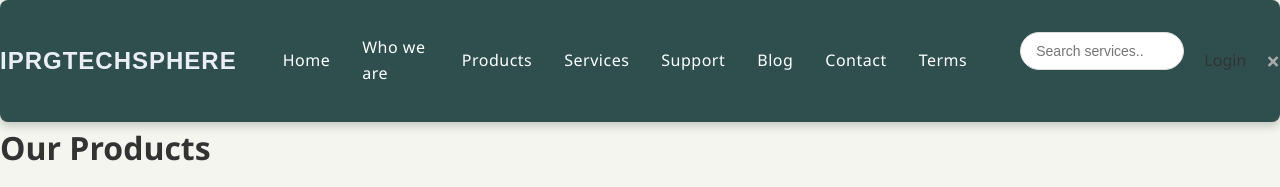
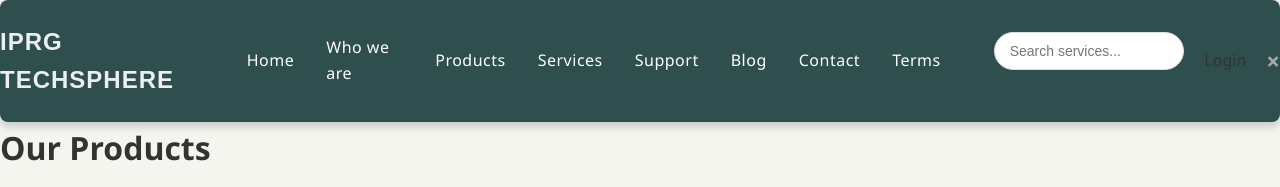
Before and after one commit to megha1227-lgtm/IPRG, a website: page frontend/product.html in a window 1280 px wide. Shown: the top 187 px of the page. Drawn offline with Linux system fonts and the light colour scheme.

Commit message:
Force update product.html

```diff
--- a/frontend/product.html
+++ b/frontend/product.html
@@ -12,7 +12,7 @@
 
       <div class="menu-toggle" onclick="toggleMenu()">☰</div>
       <nav class="nav-left">
-        <div class="brand">IPRGTechsphere</div>
+        <div class="brand"> IPRG Techsphere</div>
 
 
          <a href="/index.html">Home</a>
```
